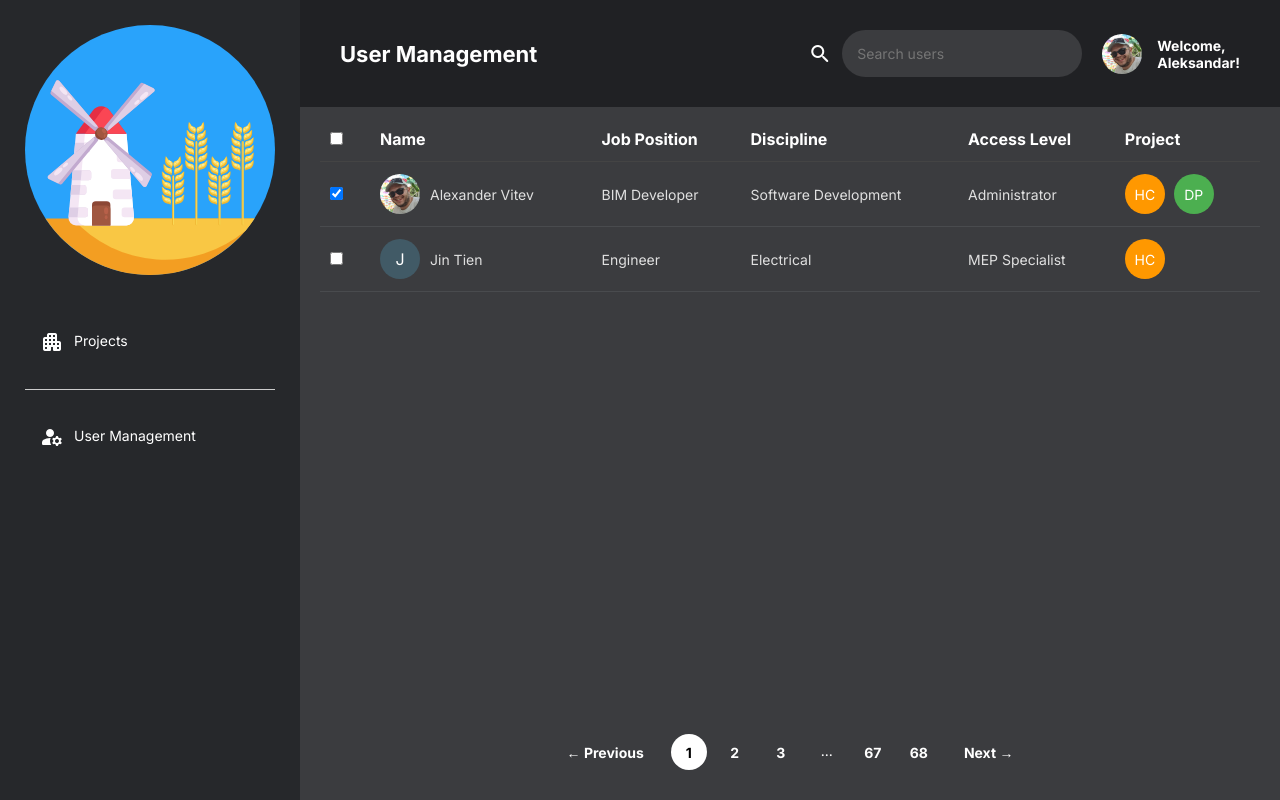
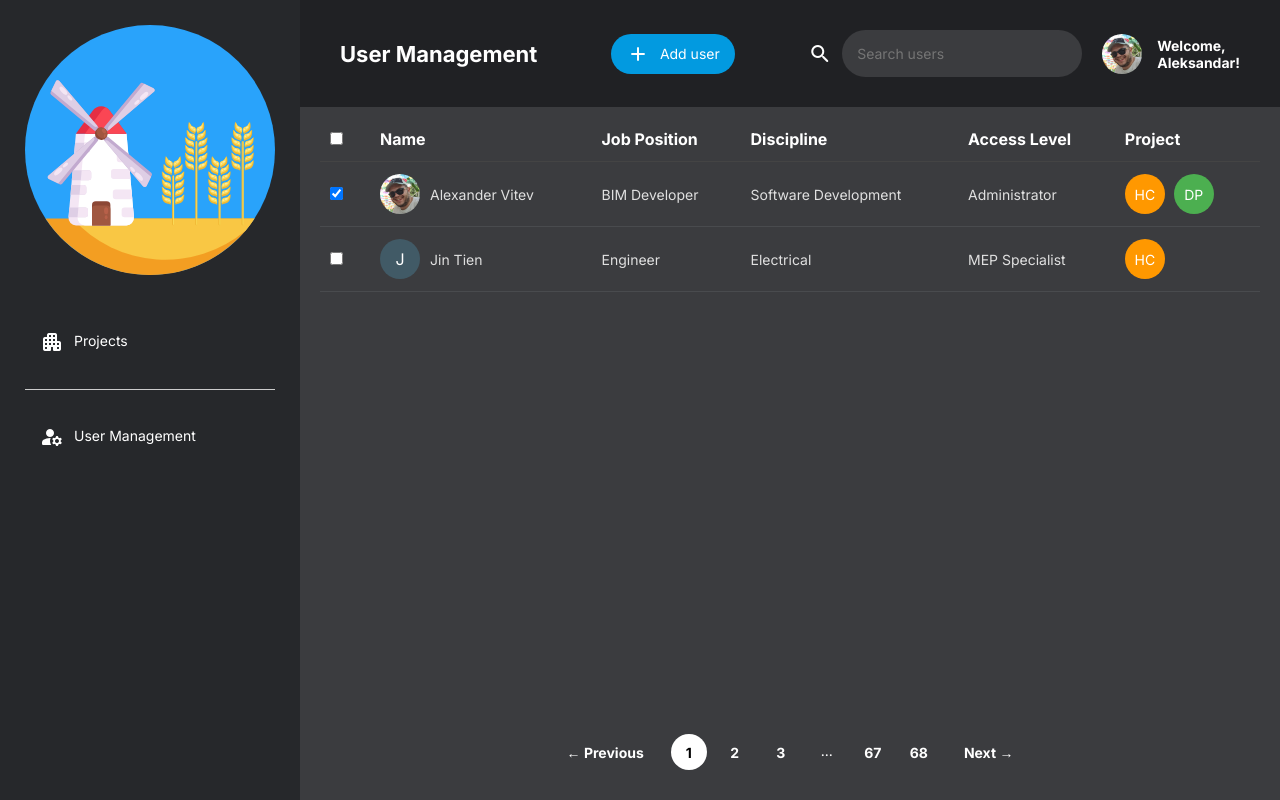
Before and after one commit to avitev92/TOC_Static_Website, a plain HTML site: page index.html in a window 1280 px wide. Drawn offline with Linux system fonts and the light colour scheme.

Commit message:
added add user button in header. Need to fix position.

```diff
--- a/index.html
+++ b/index.html
@@ -236,6 +236,9 @@
         <div class="page" id="user-management-page" style="position: relative">
             <header style="display: flex; align-items: center;">
                 <h2>User Management</h2>
+                <div>
+                    <button style="display: flex; align-items: center;"><span class="material-icons-round">add</span>Add user</button>
+                </div>
                 <div style="display: flex; align-items: center;">
                     <span class="material-icons-round">search</span>
                     <input type="text" placeholder="Search users" style="border-radius: 25px; margin-right: 20px;">
```
